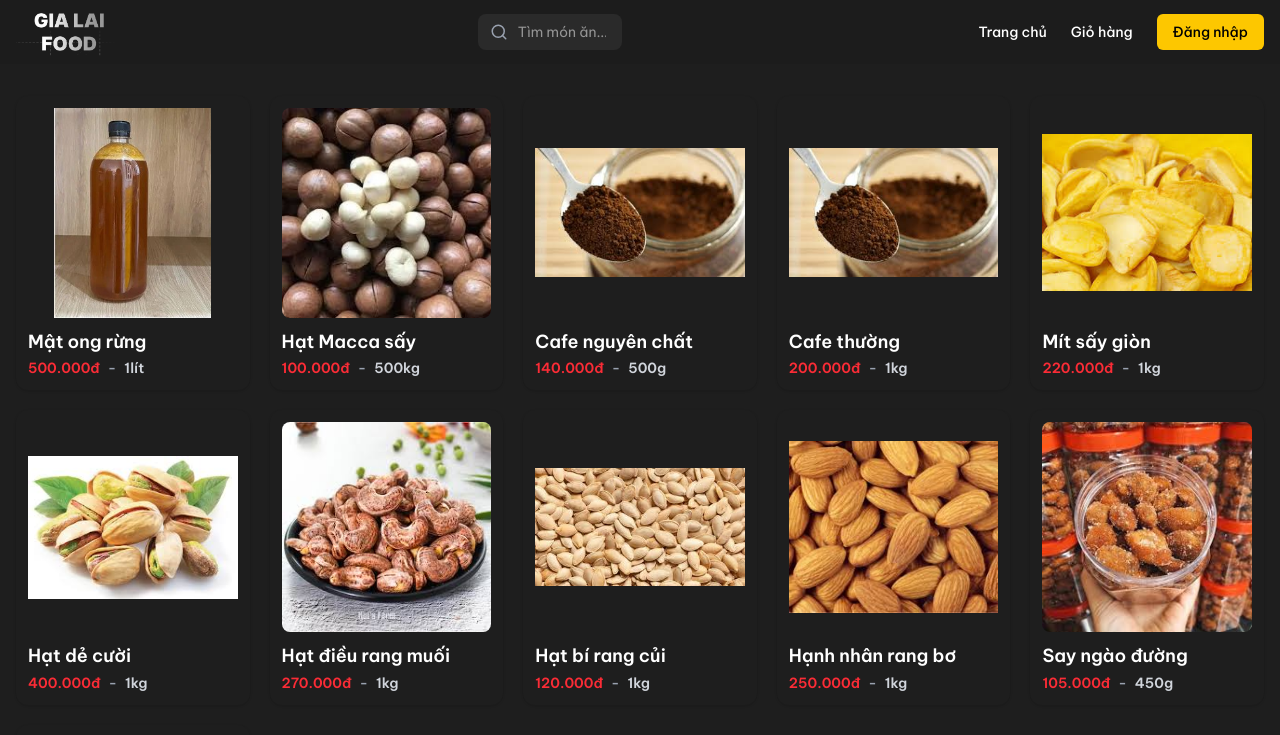
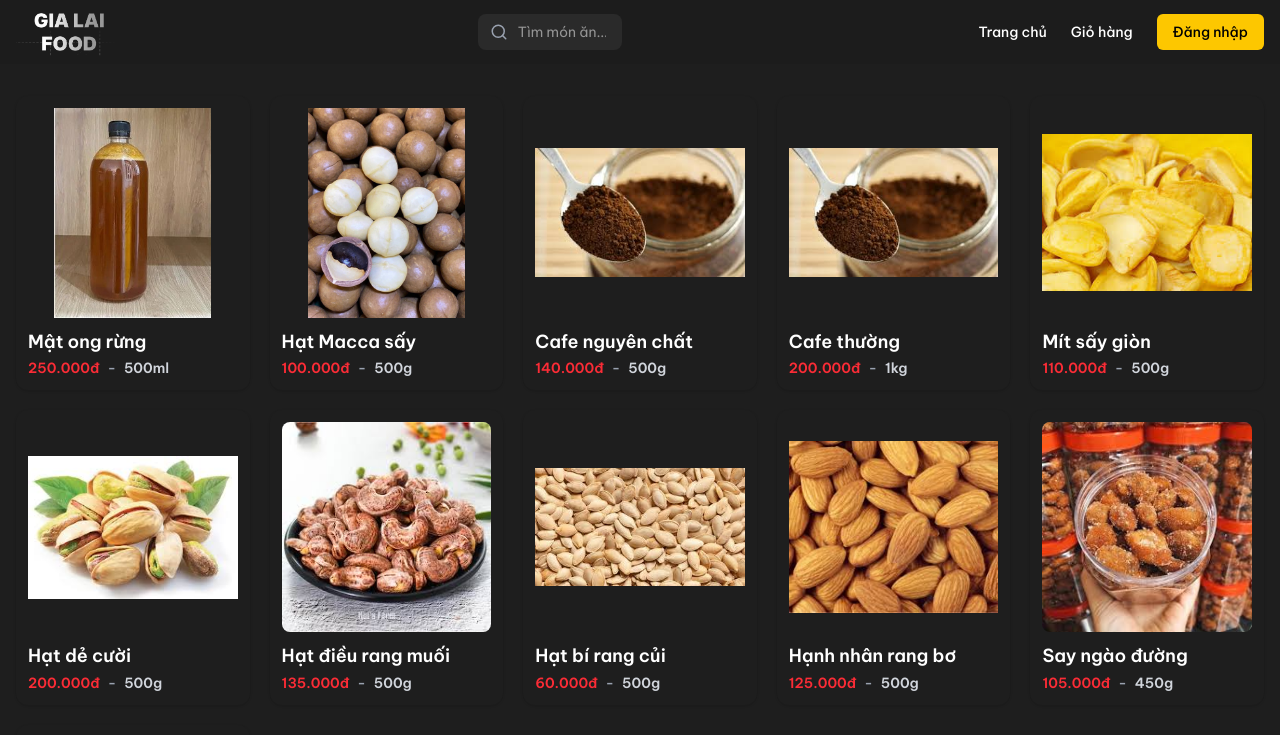
Before and after one commit to LeNguyenTatThang/GLFood, a Next.js app: page / in a window 1280 px wide. Shown: the top 735 px of the page. Built offline with nearby package versions, Linux system fonts and the light colour scheme.

Commit message:
change price

```diff
--- a/modules/data.ts
+++ b/modules/data.ts
@@ -2,15 +2,15 @@ const products = [
   {
     id: 1,
     name: "Mật ong rừng",
-    price: "500.000đ",
-    weight: "1lít",
+    price: "250.000đ",
+    weight: "500ml",
     image: "/food/matong.jpg",
   },
   {
     id: 2,
     name: "Hạt Macca sấy",
     price: "100.000đ",
-    weight: "500kg",
+    weight: "500g",
     image: "/food/macca.jpg",
   },
   {
@@ -30,36 +30,36 @@ const products = [
   {
     id: 5,
     name: "Mít sấy giòn",
-    price: "220.000đ",
-    weight: "1kg",
+    price: "110.000đ",
+    weight: "500g",
     image: "/food/mitsay.jpg",
   },
   {
     id: 6,
     name: "Hạt dẻ cười",
-    price: "400.000đ",
-    weight: "1kg",
+    price: "200.000đ",
+    weight: "500g",
     image: "/food/hatde.jpg",
   },
   {
     id: 7,
     name: "Hạt điều rang muối",
-    price: "270.000đ",
-    weight: "1kg",
+    price: "135.000đ",
+    weight: "500g",
     image: "/food/hatdieu.jpg",
   },
   {
     id: 8,
     name: "Hạt bí rang củi",
-    price: "120.000đ",
-    weight: "1kg",
+    price: "60.000đ",
+    weight: "500g",
     image: "/food/hatbi.jpg",
   },
   {
     id: 9,
     name: "Hạnh nhân rang bơ",
-    price: "250.000đ",
-    weight: "1kg",
+    price: "125.000đ",
+    weight: "500g",
     image: "/food/hanhnhan.jpg",
   },
   {
@@ -72,8 +72,8 @@ const products = [
   {
     id: 11,
     name: "Trái say",
-    price: "120.000đ",
-    weight: "1kg",
+    price: "60.000đ",
+    weight: "500g",
     image: "/food/traisay.jpg",
   }
 ]
```
Also changed, not shown: public/food/macca.jpg.
